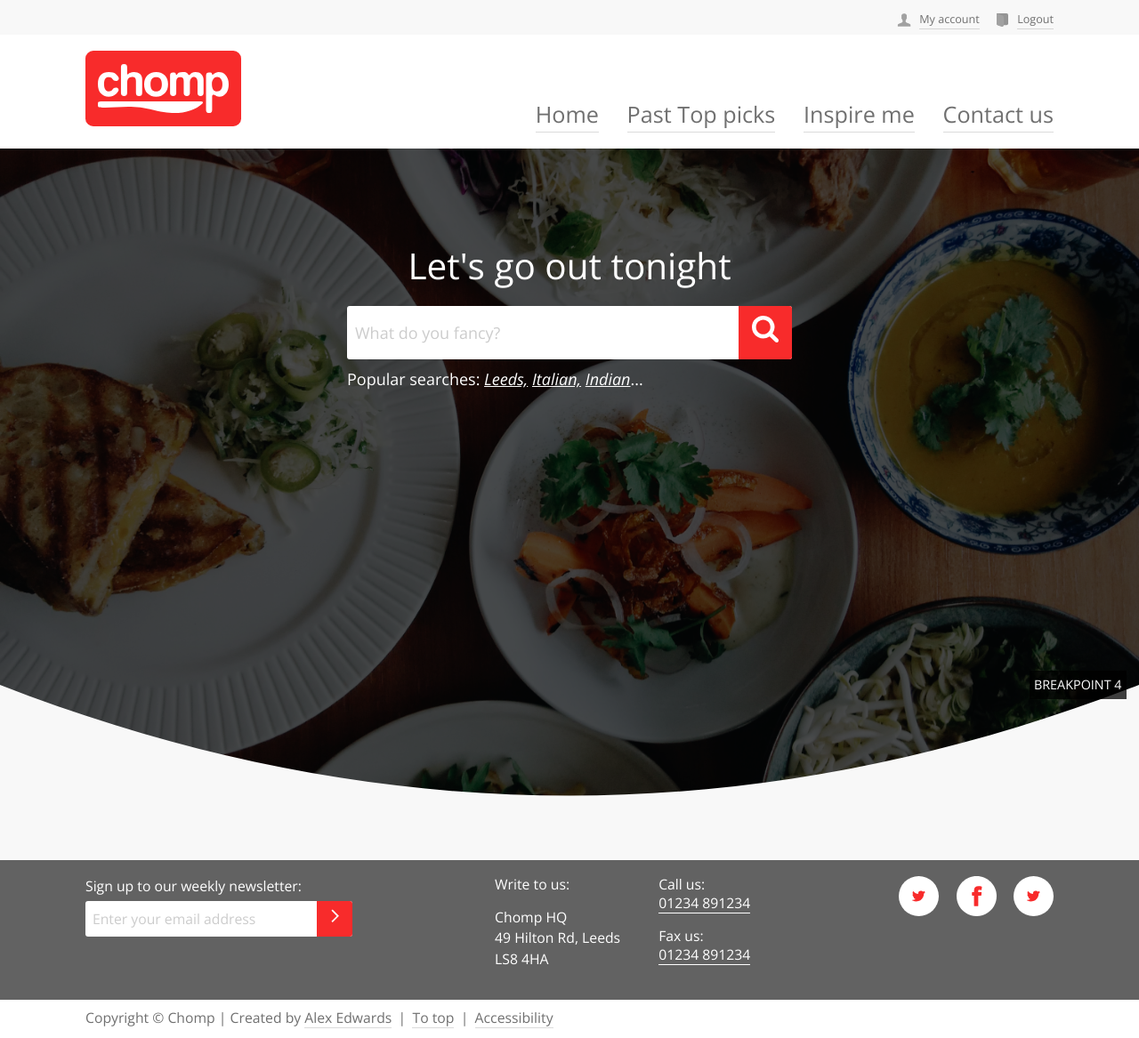
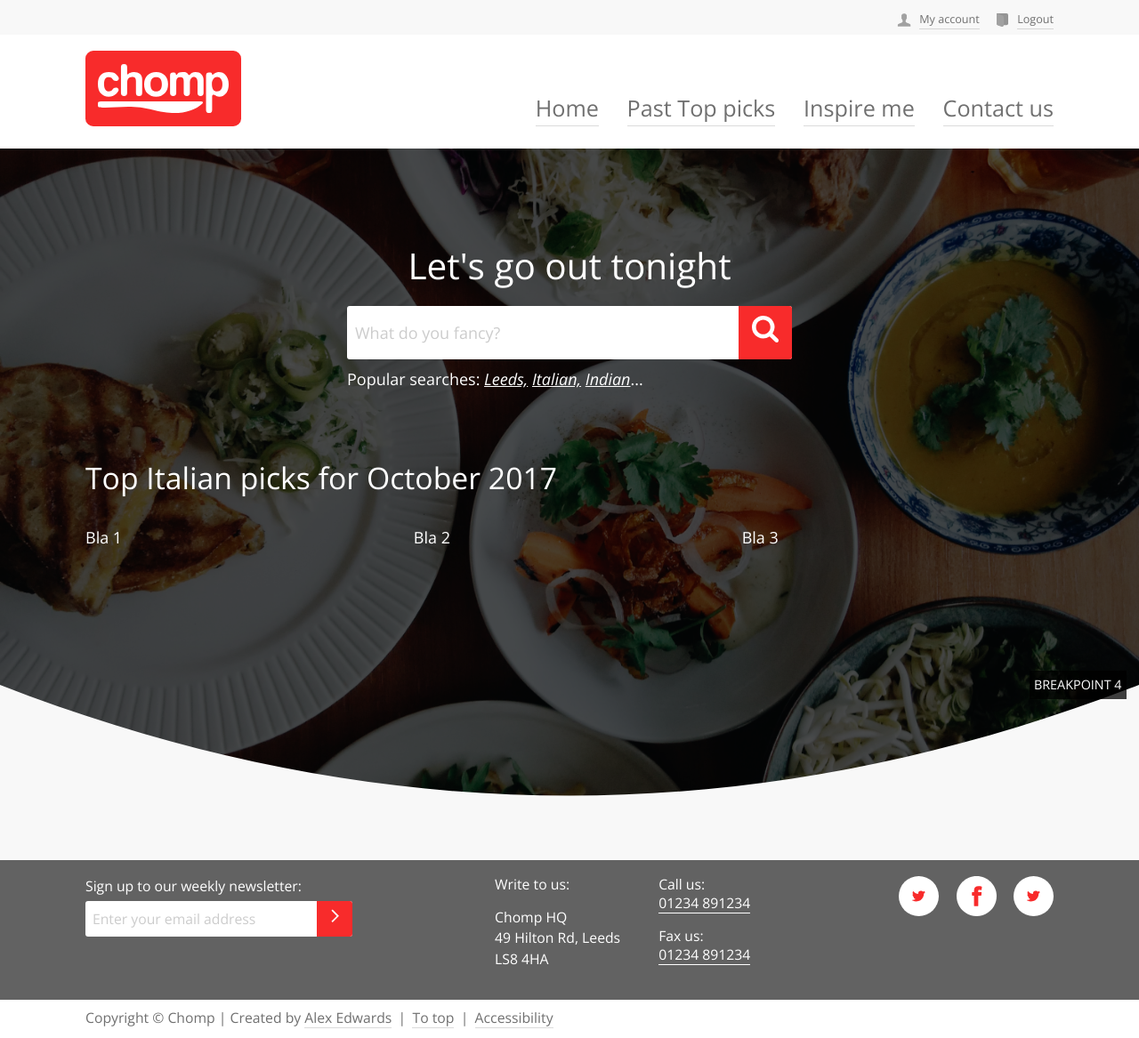
Before and after one commit to Alexed93/chomp--static, a PHP site: page / in a window 1280 px wide. Shown: the whole page at 89% size. Run offline with PHP 8.4, Linux system fonts and the light colour scheme.

Commit message:
Promo area development

```diff
--- a/assets/app/scss/layout/_header.scss
+++ b/assets/app/scss/layout/_header.scss
@@ -48,12 +48,11 @@
     display: none;
     position: relative;
 
-
     @include respond-min($bp2) {
         display:block;
         position: absolute;
         right: 0;
-        bottom: 0;
+        bottom: 7px;
     }
 
     .is-active-nav & {
--- /dev/null
+++ b/assets/app/scss/layout/_promo.scss
@@ -0,0 +1,20 @@
+/**
+ * Title:
+ *    Promo area
+ * Description:
+ *    Contains 3 featured restaurnats for that month as well as the printable voucher
+ */
+
+.promo-area {
+	position: relative;
+	background: #F8F8F8;
+}
+
+.featured {
+	width: 100%;
+	position: absolute;
+	top: -450px;
+	left: 50%;
+	transform: translateX(-50%);
+	color: $white;
+}
--- a/assets/app/scss/modules/_hero.scss
+++ b/assets/app/scss/modules/_hero.scss
@@ -12,7 +12,7 @@
 .hero {
 	position: relative;
 	min-height: 125px;
-	padding-top: 3em;
+	padding: 3em 0;
 	color: $white;
 	background-repeat: no-repeat;
 	background-size: cover;
--- a/assets/app/scss/styles.scss
+++ b/assets/app/scss/styles.scss
@@ -70,6 +70,7 @@
 @import "layout/footer";
 @import "layout/header";
 @import "layout/sidebar";
+@import "layout/promo";
 
 
 
--- a/index.html
+++ b/index.html
@@ -78,7 +78,8 @@
     </div>
 </header>
 
-<main class="hero hero--home | u-push-top">
+<main>
+    <div class="hero hero--home | u-push-top">
         <div class="container container--small">
             <h1 class="u-align-center u-push-bottom/2">Let's go out <span class="u-weight-medium">tonight</span></h1>
             <form class="u-align-center u-push-bottom form form--search">
@@ -92,6 +93,21 @@
                 </div>
             </form>
         </div>
+    </div>
+
+    <div class="promo-area">
+        <div class="container">
+            <div class="featured">
+                <h1 class="beta">Top <span class="u-weight-medium">Italian</span> picks for <span class="u-weight-medium">October 2017</span></h1>
+                <div class="grid">
+                    <div class="grid__item grid__item--4-12-bp3">Bla 1</div>
+                    <div class="grid__item grid__item--4-12-bp3">Bla 2</div>
+                    <div class="grid__item grid__item--4-12-bp3">Bla 3</div>
+                </div>
+            </div>
+        </div>
+    </div>
+
 </main>
 
 <footer class="footer">
```
Also changed, not shown: assets/dist/css/ie.css, assets/dist/css/styles.css, 2 other files. Lines whose indentation alone changed are shown as unchanged.
